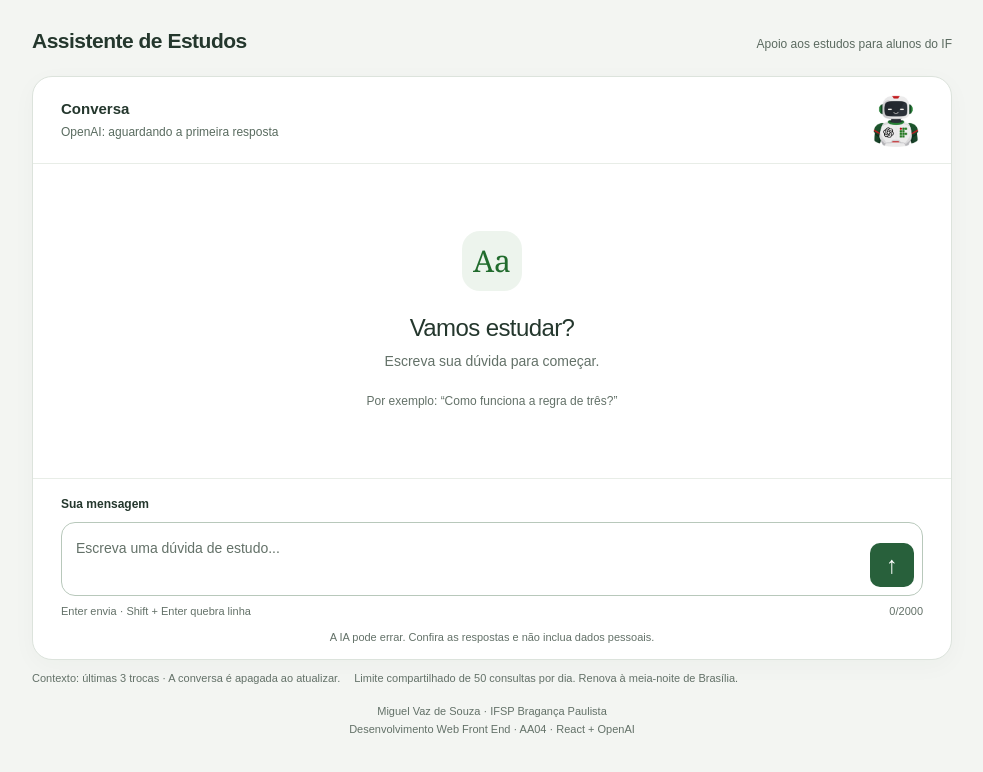
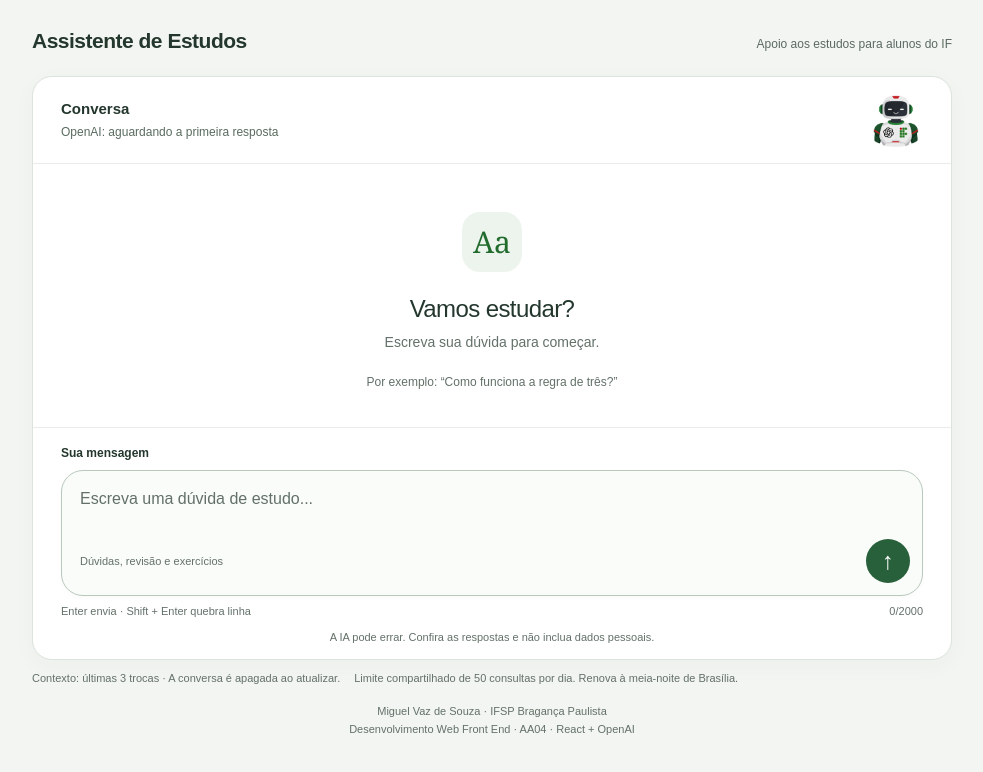
Before and after one commit to miguelvzs/assistente-estudos, a React (Vite) app: page / in a window 1280 px wide. Shown: the top 772 px of the page, without its empty margins (148-1131 px from the left). Built offline with nearby package versions, Linux system fonts and the light colour scheme; the HTML template or start-up script is replaced by a standard one.

Commit message:
feat(ui): adapta compositor expansivel da Kokonut

```diff
--- a/src/App.css
+++ b/src/App.css
@@ -58,3 +58,13 @@ footer p { margin: 0; }
  .conversa-vazia { padding: 8px; }
  .exemplo { max-width: 220px; }
 }
+/* Compositor adaptado da referência Kokonut UI; sem dependências visuais. */
+.compositor { display: block; padding: 12px; border-radius: 22px; background: #fafcf9; box-shadow: 0 2px 6px #24372d06; }
+.compositor textarea { display: block; width: 100%; min-height: 56px; max-height: 160px; field-sizing: content; overflow-y: auto; padding: 4px 6px 10px; font-size: 16px; line-height: 1.5; }
+.barra-compositor { display: flex; align-items: center; justify-content: space-between; gap: 12px; }
+.estado-envio { color: #637168; font-size: 11px; padding-left: 6px; }
+.barra-compositor button { display: grid; place-items: center; border-radius: 50%; }
+.indicador-envio { display: block; width: 18px; height: 18px; border: 2px solid #ffffff65; border-top-color: #fff; border-radius: 50%; animation: girar .8s linear infinite; }
+@keyframes girar { to { transform: rotate(360deg); } }
+@media (prefers-reduced-motion: reduce) { .indicador-envio { animation: none; } }
+@supports not (field-sizing: content) { .compositor textarea { resize: vertical; } }
--- a/src/components/FormularioPergunta.jsx
+++ b/src/components/FormularioPergunta.jsx
@@ -1,3 +1,4 @@
+// Referência Kokonut UI (MIT), adaptação mínima. Ver docs/CREDITOS-UI.md.
 export default function FormularioPergunta({ pergunta, aoMudar, aoEnviar, carregando }) {
   function aoPressionar(evento) {
     if (evento.key === 'Enter' && !evento.shiftKey && !evento.nativeEvent.isComposing) {
@@ -6,13 +7,13 @@ export default function FormularioPergunta({ pergunta, aoMudar, aoEnviar, carreg
     }
   }
   return (
-    <form className="formulario" onSubmit={aoEnviar}>
+    <form className="formulario" onSubmit={aoEnviar} aria-busy={carregando}>
       <label htmlFor="pergunta">Sua mensagem</label>
       <div className="compositor">
         <textarea id="pergunta" name="pergunta" rows="2" maxLength="2000"
           value={carregando ? '' : pergunta} onChange={aoMudar} onKeyDown={aoPressionar}
           disabled={carregando} placeholder="Escreva uma dúvida de estudo..." aria-describedby="orientacao" />
-        <button type="submit" disabled={carregando} aria-label={carregando ? 'Aguardando resposta' : 'Enviar mensagem'}><span aria-hidden="true">↑</span></button>
+        <div className="barra-compositor"><span className="estado-envio" role="status">{carregando ? 'Respondendo…' : 'Dúvidas, revisão e exercícios'}</span><button type="submit" disabled={carregando} aria-label={carregando ? 'Aguardando resposta' : 'Enviar mensagem'}><span aria-hidden="true" className={carregando ? 'indicador-envio' : ''}>{carregando ? '' : '↑'}</span></button></div>
       </div>
       <div className="acoes-formulario"><p id="orientacao" className="ajuda">Enter envia · Shift + Enter quebra linha</p><span className="ajuda">{pergunta.length}/2000</span></div>
       <p className="aviso">A IA pode errar. Confira as respostas e não inclua dados pessoais.</p>
```
Also changed, not shown: licenses/kokonut-ui-MIT.txt (added), 6 other files (tests, documents, lock files or other folders).
